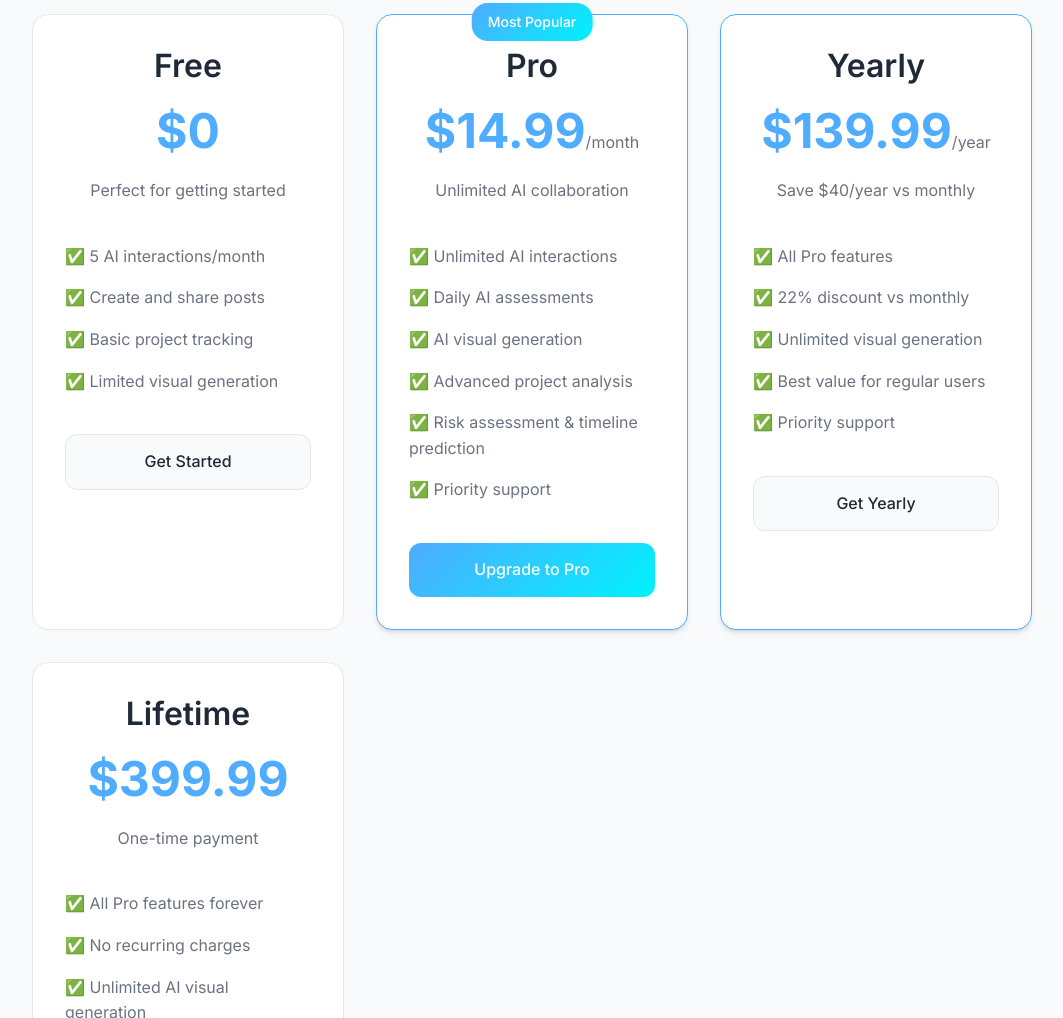
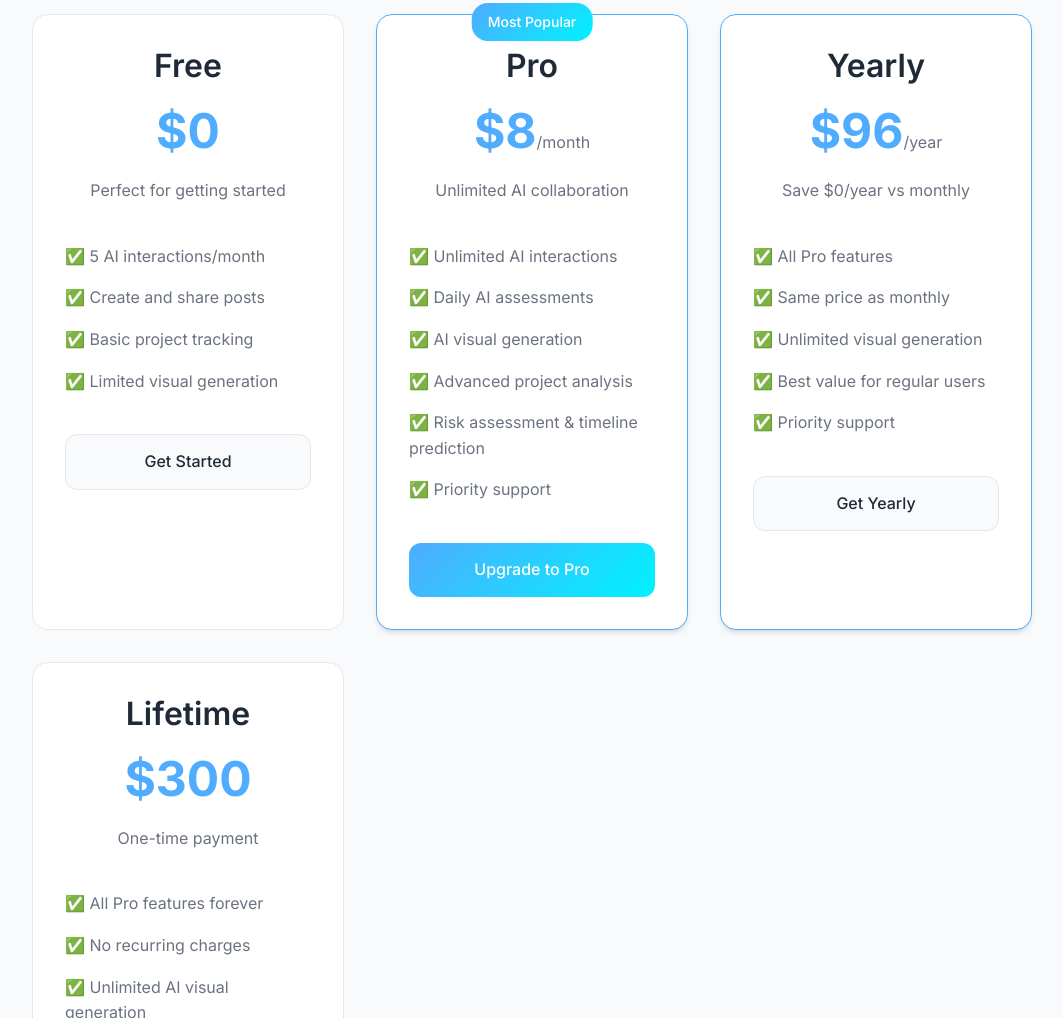
Before and after one commit to chrisbraycodes/Unfinished-Work-Web, a plain HTML site: page index.html in a window 1280 px wide. Shown: the part 2507-3525 px from the top of the page, without its empty margins (108-1171 px from the left). Drawn offline with Linux system fonts and the light colour scheme.

Commit message:
Remove Stripe references and update pricing to match current app
- Removed all Stripe references from privacy policy
- Updated payment processing to reflect Apple StoreKit only
- Updated pricing to match README: /month, 6/year, 00 lifetime
- Fixed yearly plan savings calculation
- Updated terms.html with correct Pro subscription price
- Aligned website pricing with actual app implementation

```diff
--- a/index.html
+++ b/index.html
@@ -201,7 +201,7 @@
                     <div class="pricing-badge">Most Popular</div>
                     <div class="pricing-header">
                         <h3>Pro</h3>
-                        <div class="price">$14.99<span>/month</span></div>
+                        <div class="price">$8<span>/month</span></div>
                         <p>Unlimited AI collaboration</p>
                     </div>
                     <ul class="pricing-features">
@@ -217,12 +217,12 @@
                 <div class="pricing-card yearly">
                     <div class="pricing-header">
                         <h3>Yearly</h3>
-                        <div class="price">$139.99<span>/year</span></div>
-                        <p>Save $40/year vs monthly</p>
+                        <div class="price">$96<span>/year</span></div>
+                        <p>Save $0/year vs monthly</p>
                     </div>
                     <ul class="pricing-features">
                         <li>✅ All Pro features</li>
-                        <li>✅ 22% discount vs monthly</li>
+                        <li>✅ Same price as monthly</li>
                         <li>✅ Unlimited visual generation</li>
                         <li>✅ Best value for regular users</li>
                         <li>✅ Priority support</li>
@@ -232,7 +232,7 @@
                 <div class="pricing-card lifetime">
                     <div class="pricing-header">
                         <h3>Lifetime</h3>
-                        <div class="price">$399.99</div>
+                        <div class="price">$300</div>
                         <p>One-time payment</p>
                     </div>
                     <ul class="pricing-features">
```
Also changed, not shown: privacy.html (+1 -1 lines), terms.html (+1 -1 lines), README.md.
